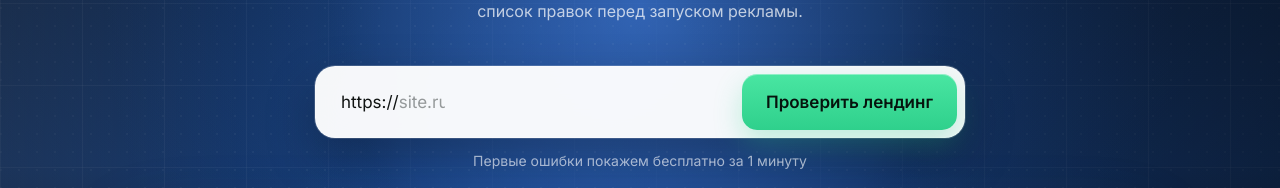
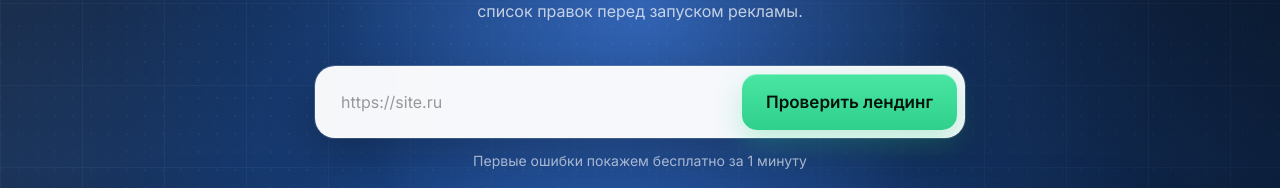
Before and after one commit to arefyevv/leadfix, a Next.js app: page / in a window 1280 px wide. Shown: the part 407-595 px from the top of the page. Built offline with nearby package versions, Linux system fonts and the light colour scheme; no server answers.

Commit message:
Revert "Add animated hero URL placeholder"
This reverts commit 11a3fa9d0f3553dee038d081c31ffaab64816b36.

```diff
--- a/src/components/HeroSection.tsx
+++ b/src/components/HeroSection.tsx
@@ -34,21 +34,15 @@ export function HeroSection({ url, error, onUrlChange, onSubmit }: HeroSectionPr
               <span>и даст понятный список правок перед запуском рекламы.</span>
             </p>
 
-            <form className={url ? "site-form has-value" : "site-form"} onSubmit={onSubmit} noValidate>
-              <label className="site-form__field">
-                <span className="site-form__visual-placeholder" aria-hidden="true">
-                  <span className="site-form__protocol">https://</span>
-                  {!url && <span className="site-form__typed">site.ru</span>}
-                </span>
-                <input
-                  value={url}
-                  onChange={(event) => onUrlChange(event.target.value.replace(/^https?:\/\//i, ""))}
-                  type="text"
-                  inputMode="url"
-                  placeholder=""
-                  aria-label="Адрес сайта"
-                />
-              </label>
+            <form className="site-form" onSubmit={onSubmit} noValidate>
+              <input
+                value={url}
+                onChange={(event) => onUrlChange(event.target.value)}
+                type="url"
+                inputMode="url"
+                placeholder="https://site.ru"
+                aria-label="Адрес сайта"
+              />
               <button type="submit">Проверить лендинг</button>
             </form>
 
```
Also changed, not shown: app/globals.css.
